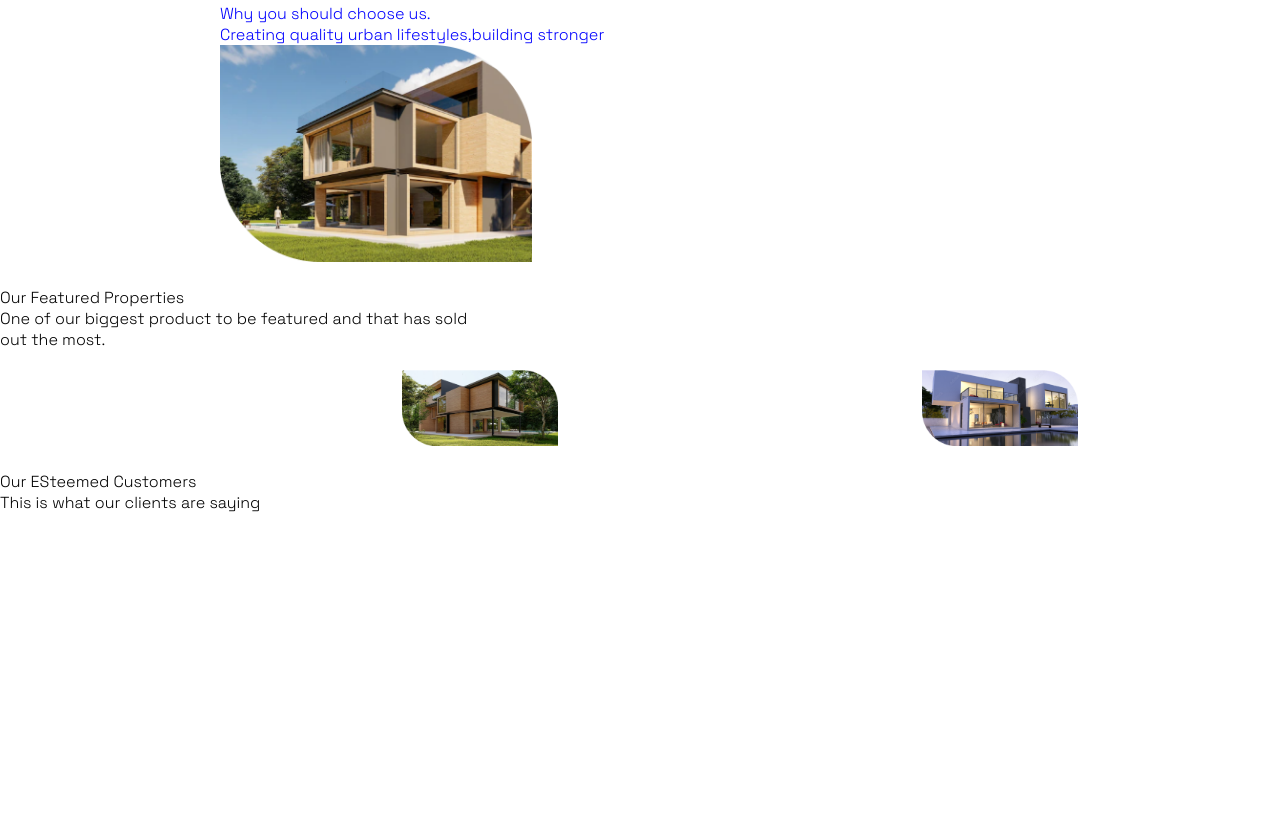
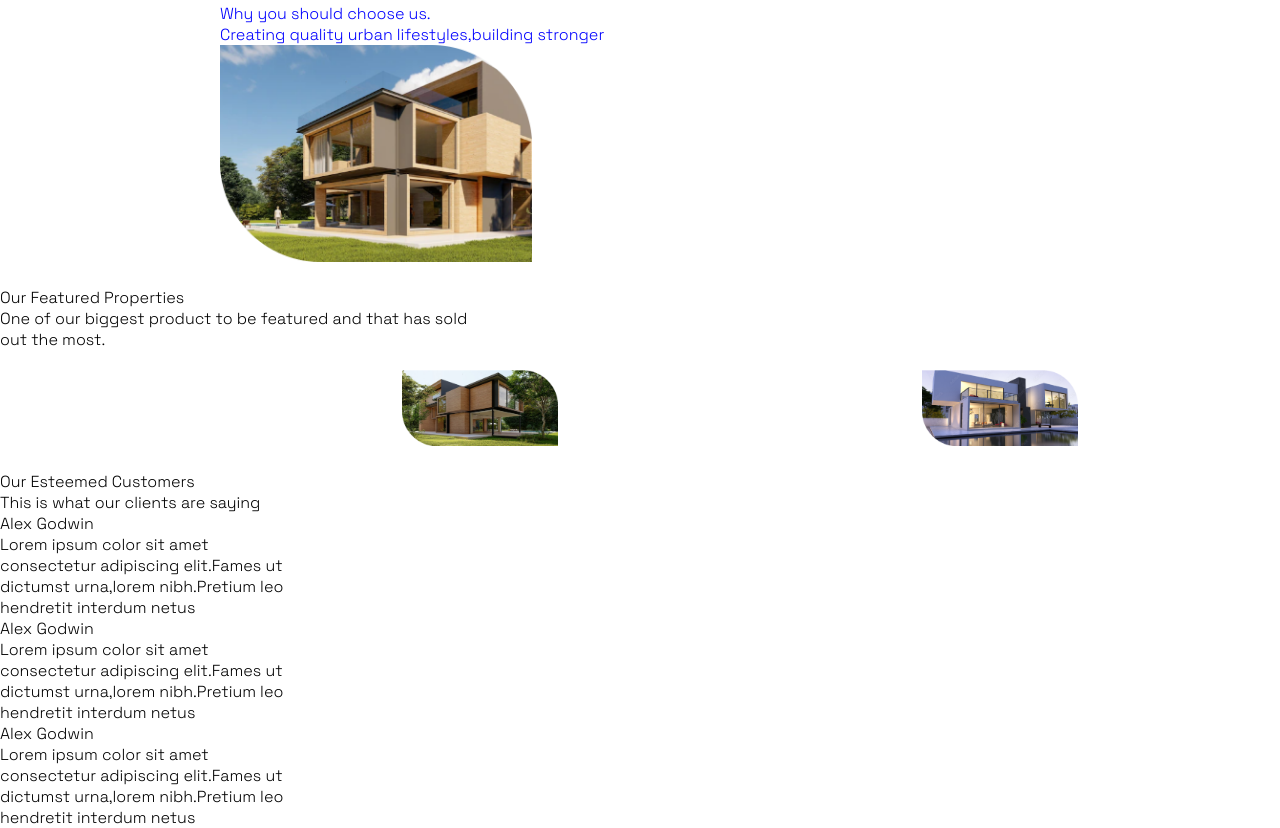
Before and after one commit to Silvia-Wachira/Vallie-s-Real-Estate, a plain HTML site: page index.html in a window 1280 px wide. Shown: the part 697-1525 px from the top of the page. Before the commit the page ends 1210 px from the top, so only its background shows below. Drawn offline with Linux system fonts and the light colour scheme.

Commit message:
adding class Alex

```diff
--- a/assets/style.css
+++ b/assets/style.css
@@ -98,7 +98,7 @@ body{
     display: flex;
     padding: 20px;
     background-color: white;
-    margin-left: 300px;
+    margin-left: 200px;
 }
 .choose{
     list-style-type: none;
@@ -120,5 +120,17 @@ body{
 .esteemed{
     text-align: center;
     margin-left: 200;
+    font-style: Oleo Script;
+    color: blue;
 
 }
+.alex{
+    list-style-type: none;
+    display: flex;
+    background-color: white;
+    padding: 20px;
+    margin-left: 200px;
+    text-align: center;
+    font-style: Oleo Script;
+    color: #2549D3;
+}
--- a/index.html
+++ b/index.html
@@ -109,10 +109,35 @@
         </ul>
     </div>
     <div>
+        <ul class="Alex">
+            <li>
+                <h8>Our Esteemed Customers</h8>
+                <p>This is what our clients are saying</p>
+            </li>
+        </ul>
+    </div>
+    <div>
         <ul>
             <li>
-                <h8>Our ESteemed Customers</h8>
-                <p>This is what our clients are saying</p>
+                <h9>Alex Godwin</h9>
+                <p>Lorem ipsum color sit amet</p>
+                <p>consectetur adipiscing elit.Fames ut</p>
+                <p>dictumst urna,lorem nibh.Pretium leo</p>
+                <p>hendretit interdum netus</p>
+            </li>
+            <li>
+                <h9>Alex Godwin</h9>
+                <p>Lorem ipsum color sit amet</p>
+                <p>consectetur adipiscing elit.Fames ut</p>
+                <p>dictumst urna,lorem nibh.Pretium leo</p>
+                <p>hendretit interdum netus</p>
+            </li>
+            <li>
+                <h9>Alex Godwin</h9>
+                <p>Lorem ipsum color sit amet</p>
+                <p>consectetur adipiscing elit.Fames ut</p>
+                <p>dictumst urna,lorem nibh.Pretium leo</p>
+                <p>hendretit interdum netus</p>
             </li>
         </ul>
     </div>
```
